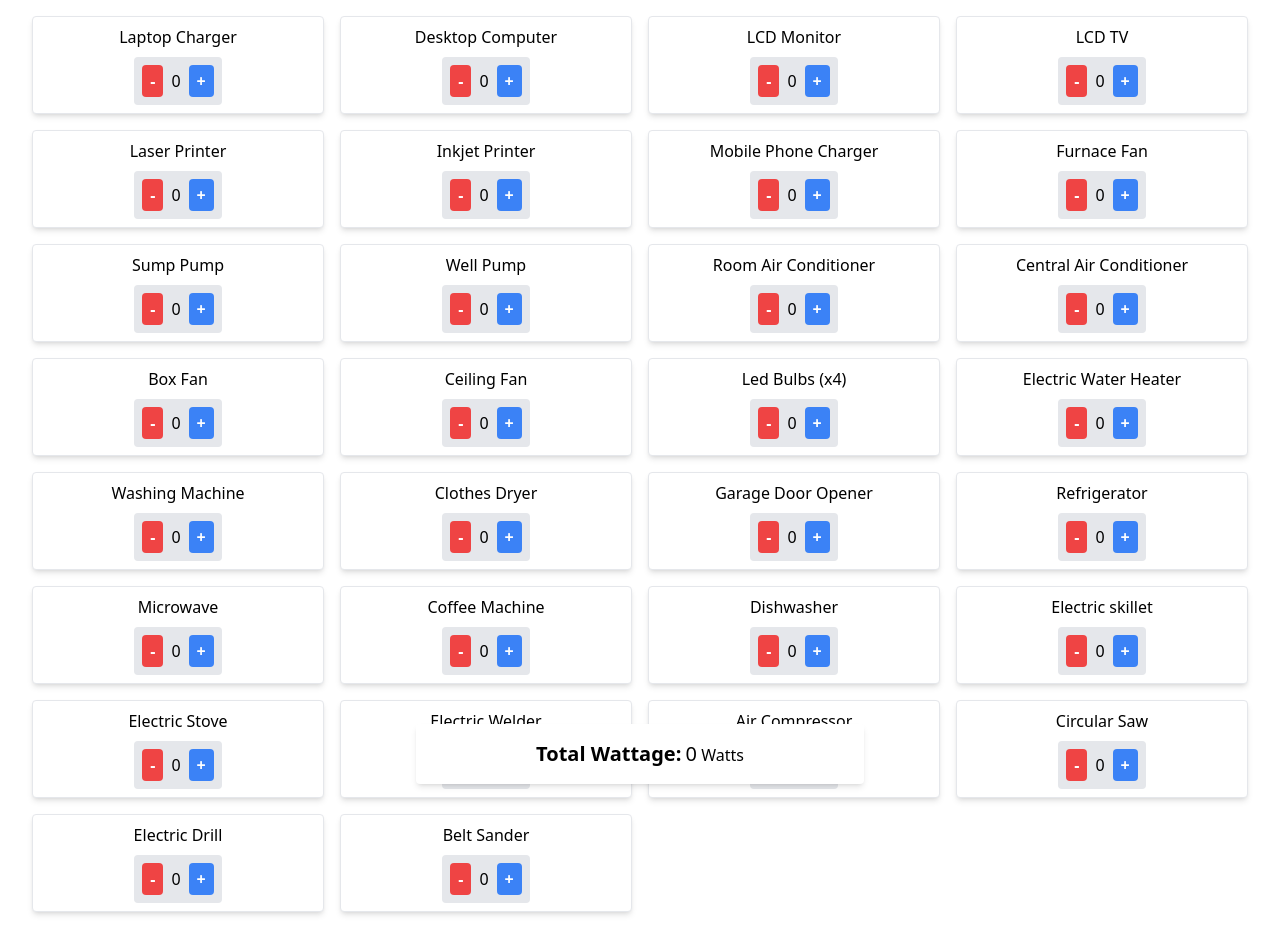
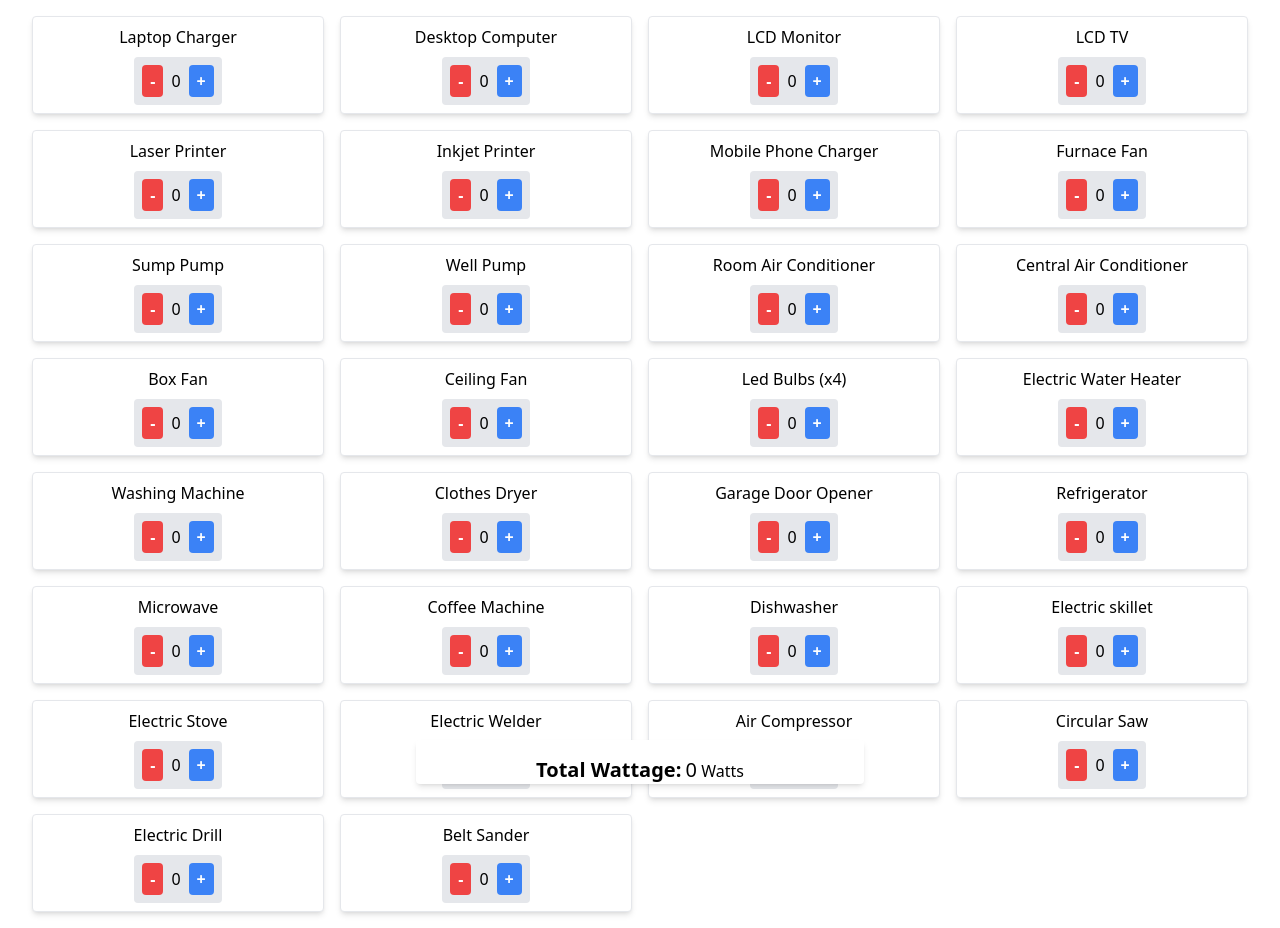
Before and after one commit to rmilejcz/rmilejc-calc, a Svelte app: page / in a window 1280 px wide. Built offline with nearby package versions, Linux system fonts and the light colour scheme.

Commit message:
restyling layout

```diff
--- a/src/pages/GeneratorWattage.svelte
+++ b/src/pages/GeneratorWattage.svelte
@@ -201,7 +201,7 @@ let appliances = [
       </div>
       {/each}
     </div>
-    <div class="fixed bottom-4 inset-x-0 p-4 bg-white text-center shadow-md rounded mx-auto w-full max-w-md">
+    <div class="fixed bottom-4 inset-x-0 px-4 pt-4 bg-white text-center shadow-md rounded mx-auto w-full max-w-md">
       <strong class="font-bold text-xl">Total Wattage:</strong> <span class="text-xl">{totalWattage}</span> Watts
     </div>
   </section>
```
